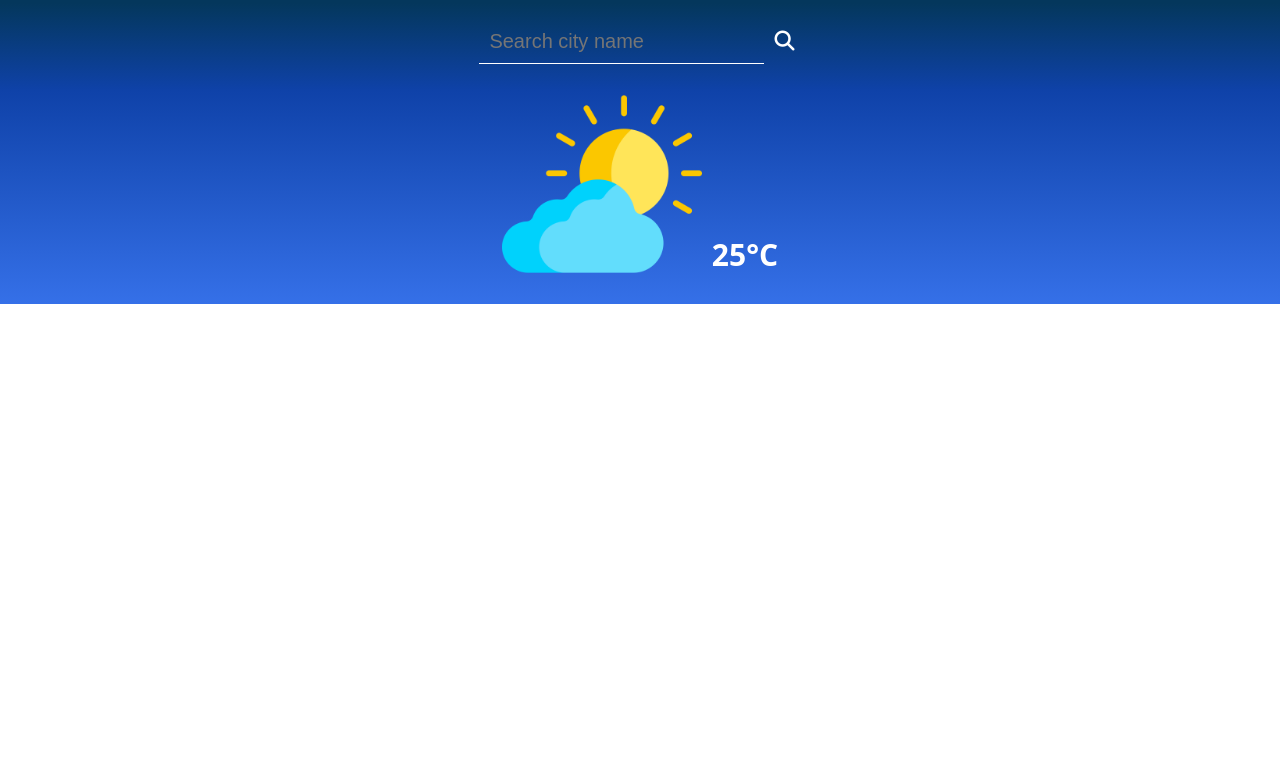
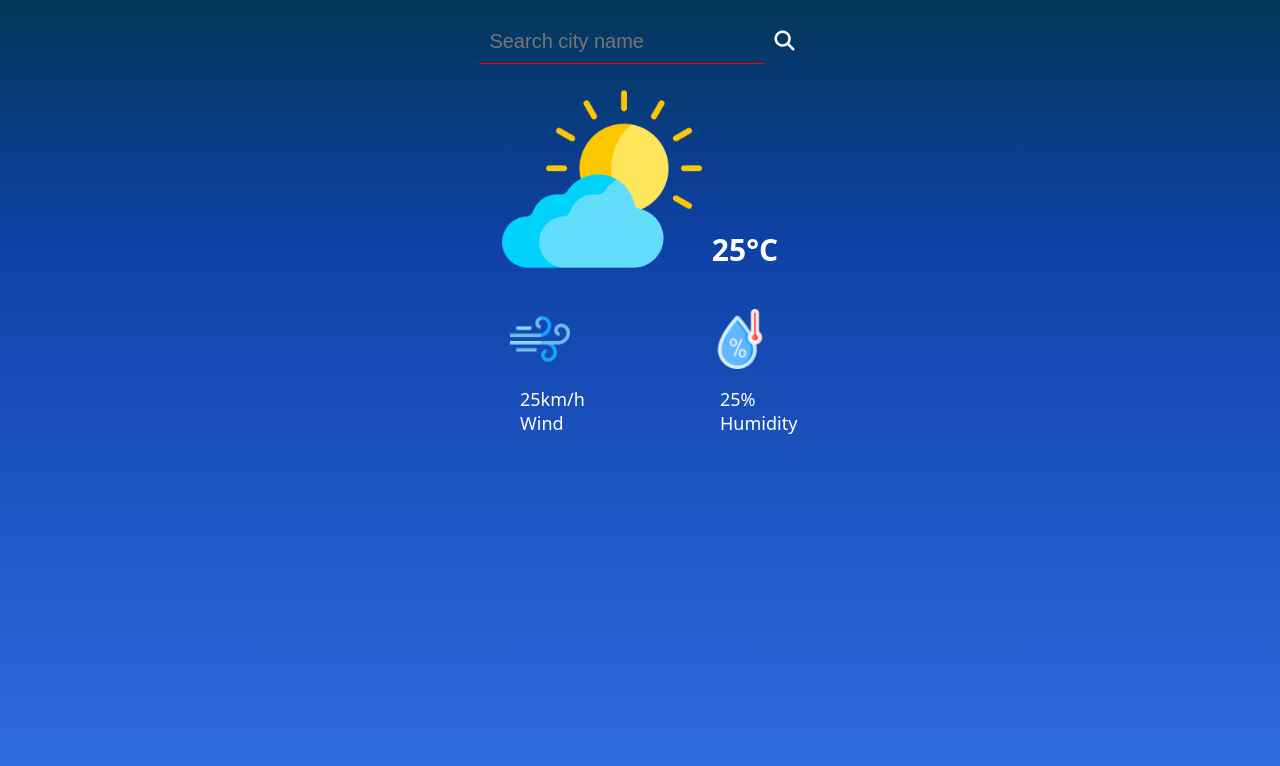
Before and after one commit to ItsJady-Taken/weather-app, a website built with webpack: page src/index.html in a window 1280 px wide. Both pictures are taken after a click on the button 784 px from the left and 41 px from the top of the page. Built offline with nearby package versions, Linux system fonts and the light colour scheme.

```diff
--- /dev/null
+++ b/src/app/searchCity.js
@@ -0,0 +1,14 @@
+
+const searchCity = document.getElementById('search-city');
+function validValue(value) {
+    if (value === '') {
+        searchCity.style.borderBottom = '1px solid red';
+        return;
+    }
+    else {
+        console.log(value);
+        searchCity.style.borderBottom = '1px solid white';
+    }
+}
+
+export { validValue }
--- a/src/index.html
+++ b/src/index.html
@@ -9,17 +9,26 @@
         <div class="container">
             <nav class="search-content">
                 <input type="text" id="search-city" class="search-city" placeholder="Search city name">
-                <button id="search-icon" class="search-icon"><i class="fa-solid fa-magnifying-glass"></i></button>
+                <button type="submit" id="search-icon" class="search-icon"><i class="fa-solid fa-magnifying-glass"></i></button>
             </nav>
             <main class="weather-content">
 
                 <div class="image-content" id="image-content">
                     <img id="weather-image" src="./images/sunNcloud.png" alt="sun and cloud">
-                    <p>25°C</p>
+                    <p class="weather-temperature">25°C</p>
                 </div>
 
-                <section>
+                <section class="weather-details">
+                    <div class="wind-content" id="wind-content">
+                        <img id="weather-image" src="./images/wind.png" alt="wind">
+                        <p class="weather-wind">25km/h Wind</p>
 
+                    </div>
+                    <div class="humidity-content" id="humidity-content">
+                        <img id="weather-image" src="./images/humidity.png" alt="humidity">
+                        <p class="weather-humidity">25% Humidity</p>
+
+                    </div>
                 </section>
             </main>
 
--- a/src/index.js
+++ b/src/index.js
@@ -1 +1,16 @@
 import './styles/main.scss';
+import { validValue } from './app/searchCity';
+
+const searchCity = document.getElementById('search-city');
+const searchIcon = document.getElementById('search-icon');
+
+// checking if the value is valid
+searchCity.addEventListener('keypress', (event) => {
+    if (event.key === 'Enter') {
+        validValue(searchCity.value);
+    }
+});
+
+searchIcon.addEventListener('click', () => {
+    validValue(searchCity.value);
+})
--- a/src/styles/main.scss
+++ b/src/styles/main.scss
@@ -1,8 +1,9 @@
-body {
+
+html, body {
     font-family: system-ui, -apple-system, BlinkMacSystemFont, 'Segoe UI', Roboto, Oxygen, Ubuntu, Cantarell, 'Open Sans', 'Helvetica Neue', sans-serif;
     margin: 0;
     padding: 0;
-    // background-color: #2f2f2f;
+    height: 100vh;
 
 }
 
@@ -12,8 +13,9 @@
     display: flex;
     flex-direction: column;
     align-items: center;
-    justify-content: center;
+    justify-content: baseline;
     gap: 20px;
+    height: 100%;
 }
 
 .search-city {
@@ -45,17 +47,29 @@
     color: rgb(198, 198, 198);
 }
 
+.weather-content {
+    margin-top: 10px;
+    display: flex;
+    flex-direction: column;
+    align-items: center;
+    justify-content: center;
+    gap: 20px;
+    width: 300px;
+    height: 300px;
+}
+
 .image-content {
     display: flex;
     align-items: center;
     justify-content: center;
     gap: 10px;
-    width: 200px;
-    height: 200px;
+    width: 500px;
+    height: 500px;
+    flex-wrap: wrap;
 }
 
 .image-content img {
-    width: 100%;
+    width: 40%;
     height: 100%;
 }
 
@@ -66,6 +80,36 @@
     position: relative;
     bottom: -70px;
 }
+
+.weather-details {
+    margin-top: 10px;
+    display: flex;
+    align-items: center;
+    justify-content: space-between;
+    width: 300px;
+}
+
+.wind-content, .humidity-content {
+    display: flex;
+    flex-direction: column;
+    align-items: center;
+    width: 100px;
+    height: 100px;
+}
+
+.wind-content img, .humidity-content img {
+    width: 60%;
+    height: 60%;
+}
+
+.wind-content p, .humidity-content p {
+    width: 40%;
+    height: 40%;
+    color: white;
+    font-size: 18px;
+    font-weight: lighter;
+}
+
 //importing core styling file
 $fa-font-path: '~@fortawesome/fontawesome-free/webfonts';
 
```
Also changed, not shown: src/images/humidity.png (added), src/images/wind.png (added).
